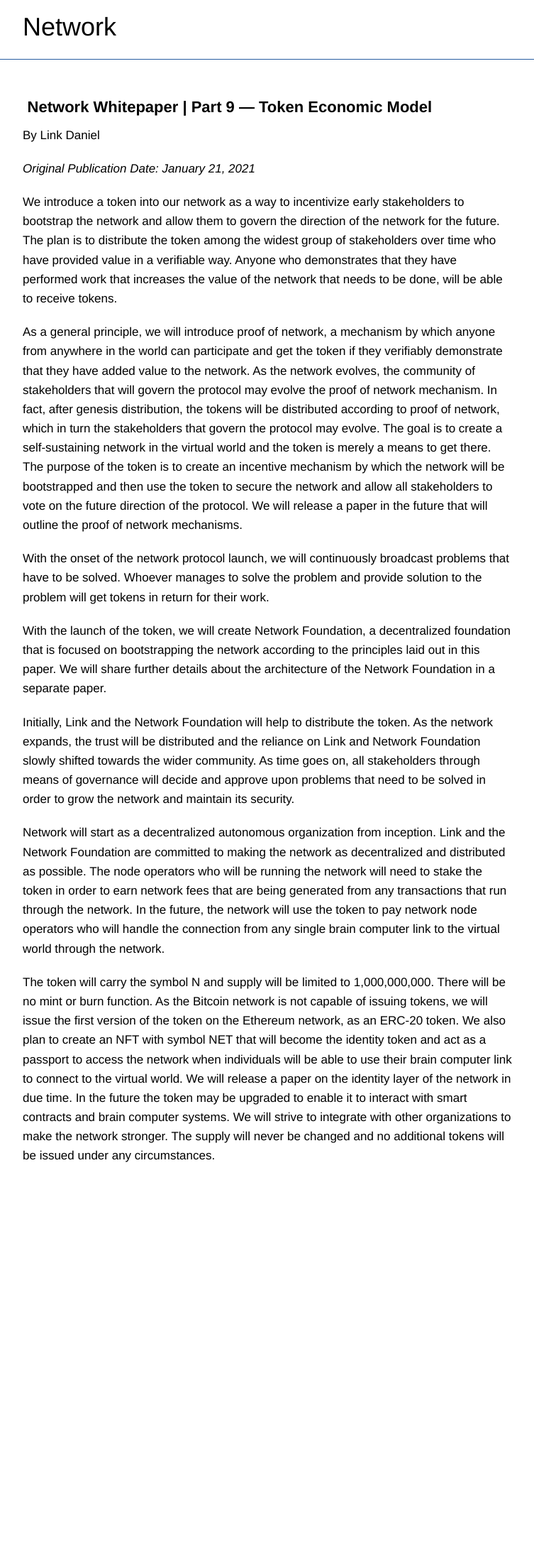
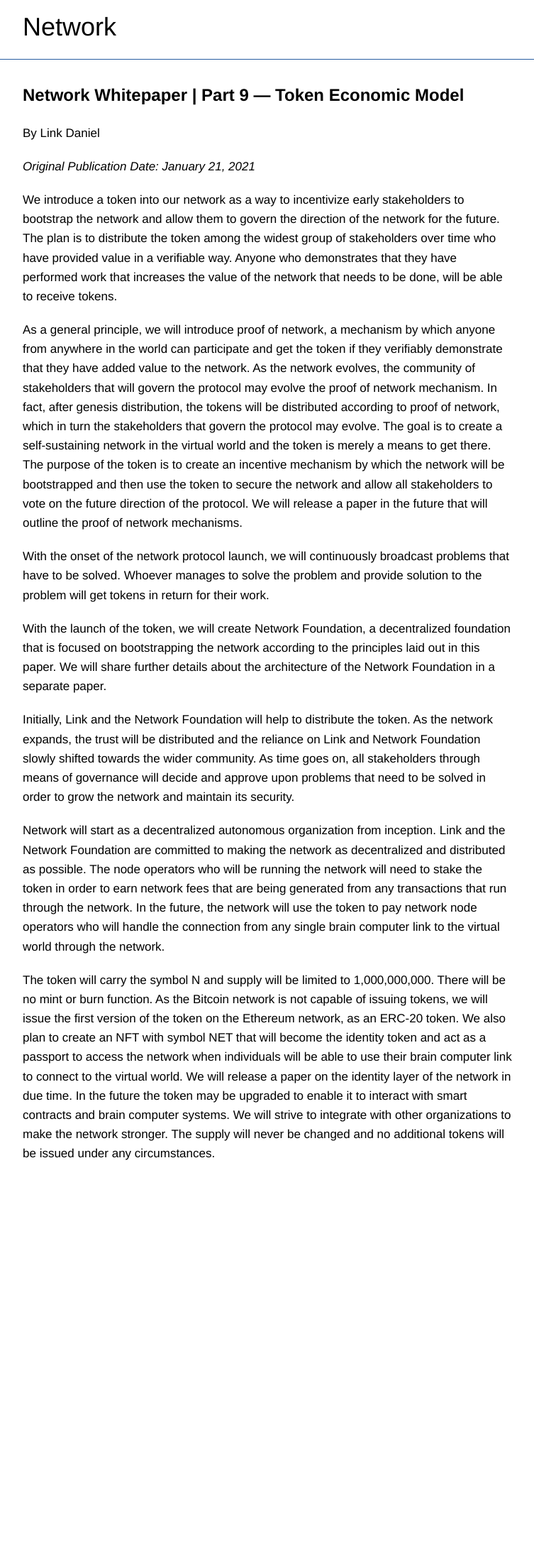
Before and after one commit to networkf/network.github.io, a Jekyll site: the page built from whitepaper21part9.md, in a window 1280 px wide. Shown: the whole page at 71% size, without its empty margins (243-996 px from the left). Built offline with Jekyll 4.4.1, drawn with Linux system fonts in a browser that asks for light colours; some web fonts are replaced; our own code applies the rules of GitHub Pages for plain Markdown files; the repository's description, which GitHub fills in, is left out.

Commit message:
Update whitepaper21part9.md

```diff
--- a/whitepaper21part9.md
+++ b/whitepaper21part9.md
@@ -6,7 +6,7 @@ layout: default
 </head>
 ---
 
-<h2>Network Whitepaper | Part 9 — Token Economic Model</h2>
+<b><font size="5">Network Whitepaper | Part 9 — Token Economic Model</font></b>
 
 By Link Daniel
 
```
